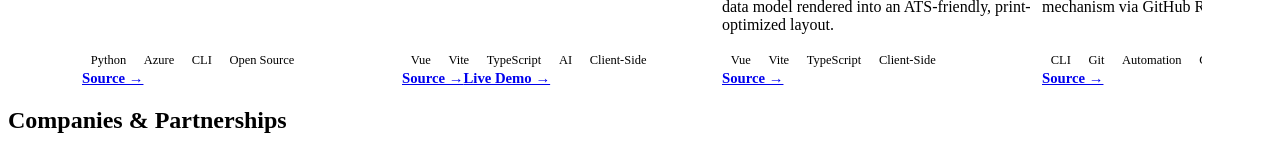
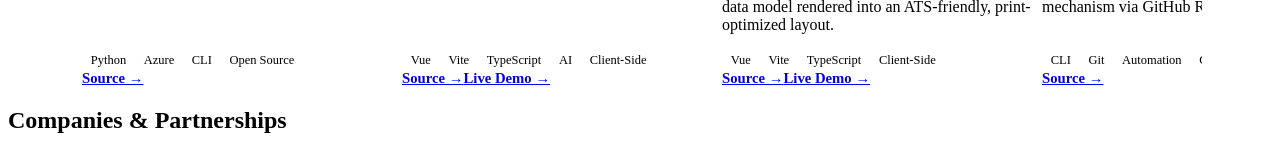
Before and after one commit to william051200/portfolio, a Vue app: page / in a window 1280 px wide. Shown: the part 1145-1299 px from the top of the page. Built offline with nearby package versions, Linux system fonts and the light colour scheme; the HTML template or start-up script is replaced by a standard one.

Commit message:
Add live demo link to Resume Builder project

```diff
--- a/src/data/projects.ts
+++ b/src/data/projects.ts
@@ -27,6 +27,7 @@ export const projects: Project[] = [
     tags: ["Vue", "Vite", "TypeScript", "Client-Side"],
     links: [
       { label: "Source", url: "https://github.com/william051200/i-build-resume" },
+      { label: "Live Demo", url: "https://william051200.github.io/i-build-resume/" },
     ],
   },
   {
```
